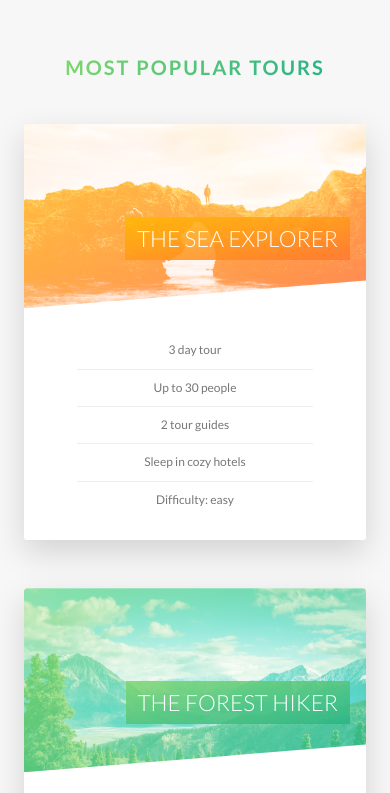
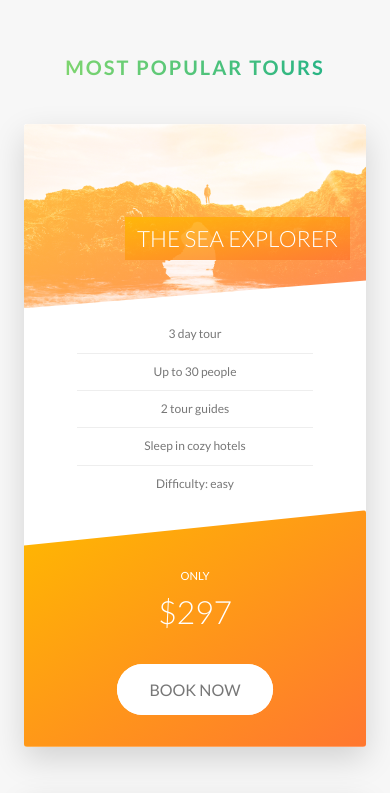
Before and after one commit to amiregerguri/natours, a website: page index.html in a window 390 px wide. Shown: the part 2580-3373 px from the top of the page. Drawn offline with Linux system fonts and the light colour scheme.

Commit message:
almost full responsive

```diff
--- a/sass/base/_base.scss
+++ b/sass/base/_base.scss
@@ -17,7 +17,6 @@ html{
     @include respond(tab-port) {  //width < 900
         font-size: 50%; //1rem = 8px; 8/16 = 50%
     }
-
     // Masi qe eshte e njejte me TAB-PORT ska nevoj edhe nihere se vlene dhe per to
     //@include respond(phone) { //width < 600
     //font-size: 50%; //1rem = 8px; 8/16 = 50%
@@ -26,6 +25,7 @@ html{
     @include respond(big-desktop) {
         font-size: 75%; //1rem = 12px; 12/16 = 75%
     }
+
 }
 
 body{
@@ -37,3 +37,10 @@ body{
     }
 
 }
+
+html, body{
+    @include respond(phone){
+        width:100%;
+        overflow-x:hidden;
+    }
+}
--- a/sass/components/_card.scss
+++ b/sass/components/_card.scss
@@ -1,5 +1,4 @@
 .card {
-
     //functionality
     perspective: 150rem;
     -moz-perspective:150rem;
@@ -97,13 +96,13 @@
                 rgba($color-secondary-light, .85),
                 rgba($color-secondary-dark, .85));
         }
-         &--2{
+        &--2{
             background-image: linear-gradient(
                 to right bottom,
                 rgba($color-primary-light, .85),
                 rgba($color-primary-dark, .85));
         }
-         &--3{
+        &--3{
             background-image: linear-gradient(
                 to right bottom,
                 rgba($color-tertiary-light, .85),
@@ -130,13 +129,15 @@
             }
         }
     }
+
+
     &__cta{
         position: absolute;
         top: 50%;
         left: 50%;
         transform: translate(-50%, -50%);
         width: 90%;
-         text-align: center;
+        text-align: center;
     }
 
     &__price-box{
@@ -153,6 +154,52 @@
     &__price-value{
         font-size: 6rem;
         font-weight: 300;
+    }
 
+
+    @include respond(tab-port){
+        height: auto;
+        border-radius: 3px;
+        background-color: $color-white;
+        box-shadow: 0 1.5rem 4rem rgba($color-black, .15);
+
+        &__side{
+            height: auto;
+            position: relative;
+            box-shadow: none;
+
+
+            &--back{
+                transform: rotateY(0);
+                clip-path: polygon(0 15%, 100% 0, 100% 100%, 0 100%);
+            }
+        }
+
+        &:hover &__side--front{
+            transform: rotateY(0);
+        }
+
+        &__details{
+            padding: 1rem 3rem;
+        }
+
+        &__cta{
+            position: relative;
+            top: 0;
+            left: 0;
+            transform: translate(0);
+            width: 100%;
+            padding: 7rem 4rem 4rem 4rem;
+
+        }
+
+        &__price-box{
+            margin-bottom: 3rem;
+        }
+
+        &__price-value{
+            font-size: 4rem;
+        }
     }
+
 }
--- a/sass/components/_form.scss
+++ b/sass/components/_form.scss
@@ -17,6 +17,10 @@
         display: block;
         transition: all .3s;
         position: relative;
+
+        @include respond(tab-port){
+            width: 100%;
+        }
 
         &:focus {
             outline: none;
@@ -54,6 +58,11 @@
     &__radio-group{
         width: 49%;
         display: inline-block;
+
+        @include respond(tab-port){
+            width: 100%;
+            margin-bottom: 2rem;
+        }
     }
 
     &__radio-input{
--- a/sass/components/_story.scss
+++ b/sass/components/_story.scss
@@ -9,8 +9,18 @@
     font-size: $default-font-size;
     transform: skewX(-12deg);
 
+    @include respond(tab-port){
+        width: 100%;
+        padding: 4rem;
+        padding-left: 7rem;
+    }
+
+    @include respond(phone){
+        transform: skewX(0);
+    }
 
     &__shape{
+
         width: 15rem;
         height: 15rem;
         float: left;
@@ -20,6 +30,10 @@
         clip-path: circle(50% at 50% 50%);
         transform: translateX(-3rem) skewX(12deg);
         position: relative;
+
+        @include respond(phone){
+            transform: translateX(-3rem) skewX(0);
+        }
 
     }
 
@@ -31,6 +45,10 @@
 
     &__text{
         transform: skewX(12deg);
+
+        @include respond(phone){
+            transform: skewX(0);
+        }
 
     }
 
--- a/sass/pages/_home.scss
+++ b/sass/pages/_home.scss
@@ -74,7 +74,7 @@
 }
 
 .book{
-    background-image: linear-gradient(105deg,
+    background-image: linear-gradient(104deg,
         rgba($color-white, .9) 0%,
         rgba($color-white, .9) 50%,
         transparent 50%),
@@ -83,10 +83,47 @@
     border-radius: 3px;
     box-shadow: 0 1.5rem 4rem rgba($color-black, .15);
 
-    height: 50rem;
+
+    @include respond(tab-land){
+        background-image: linear-gradient(104deg,
+            rgba($color-white, .9) 0%,
+            rgba($color-white, .9) 60%,
+            transparent 60%),
+            url(../img/nat-10.jpg);
+        background-size: cover;
+    }
+
+    @include respond(tab-port){
+        background-image: linear-gradient(104deg,
+            rgba($color-white, .9) 0%,
+            rgba($color-white, .9) 60%,
+            transparent 60%),
+            url(../img/nat-10.jpg);
+        background-size: cover;
+    }
+
+    @include respond(phone){
+        background-image: linear-gradient(to right,
+            rgba($color-white, .9) 0%,
+            rgba($color-white, .9) 100%),
+            url(../img/nat-10.jpg);
+    }
 
     &__form {
         width: 50%;
         padding: 5rem;
+
+        @include respond(tab-land){
+            width: 60%;
+        }
+
+        @include respond(tab-port){
+            width: 70%;
+        }
+
+        @include respond(phone){
+            width: 100%;
+        }
+
     }
 }
```
Also changed, not shown: css/style.css. Lines whose indentation alone changed are shown as unchanged.
